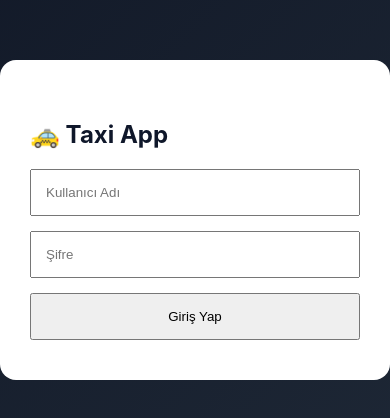
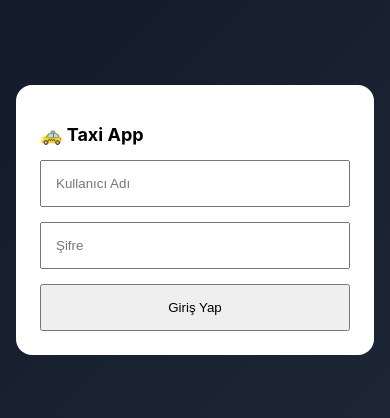
Before and after one commit to ibrahim-Andre/Norway, a React (Create React App) app in the folder frontend/: page / in a window 390 px wide. Shown: the part 202-620 px from the top of the page. Built offline with nearby package versions, Linux system fonts and the light colour scheme.

Commit message:
Mobil responsive

```diff
--- a/frontend/src/components/admin/StatCard.js
+++ b/frontend/src/components/admin/StatCard.js
@@ -4,17 +4,13 @@ const Card = styled.div`
   background: white;
   padding: 22px;
   border-radius: 16px;
-  box-shadow: 0 10px 20px rgba(0,0,0,0.05);
 
   display: flex;
   align-items: center;
   gap: 16px;
 
-  transition: 0.2s;
-
-  &:hover {
-    transform: translateY(-4px);
-    box-shadow: 0 14px 26px rgba(0,0,0,0.08);
+  @media (max-width: 768px) {
+    padding: 16px;
   }
 `;
 
--- a/frontend/src/pages/Login.js
+++ b/frontend/src/pages/Login.js
@@ -17,7 +17,13 @@ const Card = styled.div`
   max-width: 420px;
   background: white;
   border-radius: 16px;
+
   padding: 40px 30px;
+
+  @media (max-width: 768px) {
+    padding: 24px;
+    margin: 16px;
+  }
 `;
 
 const Input = styled.input`
--- a/frontend/src/styles/GlobalStyle.js
+++ b/frontend/src/styles/GlobalStyle.js
@@ -6,9 +6,21 @@ export const GlobalStyle = createGlobalStyle`
   }
 
   body {
-    margin: 0;
-    font-family: Inter, system-ui, sans-serif;
-    background: ${({ theme }) => theme.colors.bg};
-    color: ${({ theme }) => theme.colors.text};
+  margin: 0;
+  font-family: Inter, system-ui, sans-serif;
+}
+
+/* MOBILE */
+
+@media (max-width: 768px) {
+
+  h1 {
+    font-size: 20px;
   }
+
+  h2 {
+    font-size: 18px;
+  }
+
+}
 `;
```
Also changed, not shown: frontend/src/pages/admin/DriversEarningsPage.js (+10 -5 lines).
